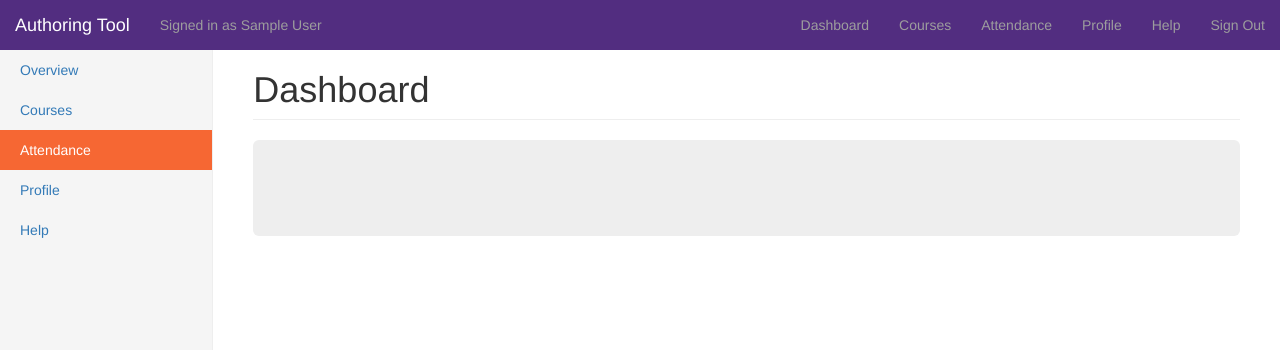
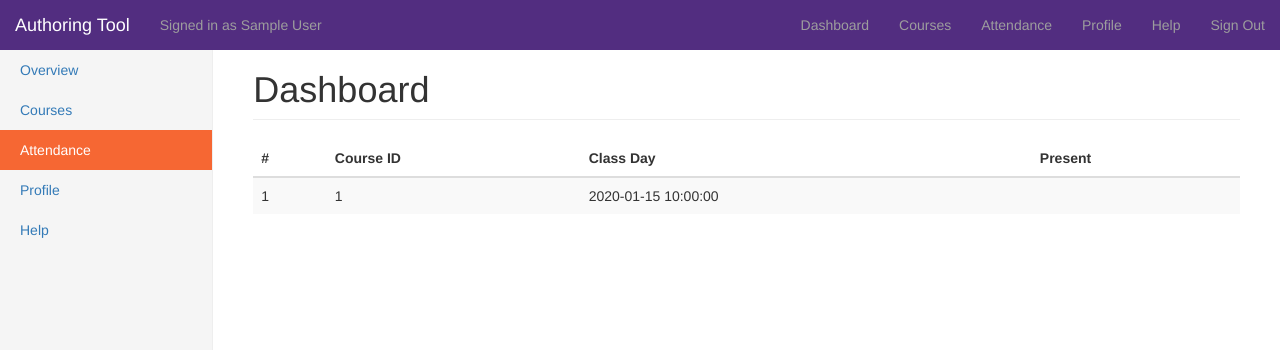
Before and after one commit to wrblack/authtool, a PHP site: page /attendance.php in a window 1280 px wide. Shown: the top 350 px of the page. Run offline with PHP 8.4, Linux system fonts and the light colour scheme; the visitor is signed in with stand-in values (Sample User, id 1); tables that the repository leaves empty or names only in its code hold one stand-in row (values such as "Sample post"); data that the repository does not hold is empty.

Commit message:
finished attendance page

```diff
--- a/attendance.php
+++ b/attendance.php
@@ -1,4 +1,5 @@
 <?php
+   include_once 'db_config.php';
    session_start();
    /* below pulls username from session superglobal.
       it would be more user friendly to pull the name
@@ -9,6 +10,18 @@
    } else {
       $name="VISITOR";
    }
+
+   //use idStudent to look up its attendance
+   if (!isset($_SESSION['userid'])) die("userid not set");
+   $id = $_SESSION['userid'];
+
+   //poll attendance row
+   $att_query = "SELECT idCourse, classDate, present FROM `attendance` WHERE `idStudent`='$id'";
+   if ($result = $connection->query($att_query)) {
+      $row = mysqli_fetch_assoc($result);
+      $result->free();
+   }
+   if ($row['present'] == 1) $attended = "Attended";
 ?>
 
 <!DOCTYPE html>
@@ -91,9 +104,27 @@
             </div>
             <div class="col-sm-9 col-sm-offset-3 col-md-10 col-md-offset-2 main">
                 <h1 class="page-header">Dashboard</h1>
-                <div class="jumbotron">
-
-                </div>
+                <div class="table-responsive">
+                    <table class="table table-striped">
+                        <thead>
+                            <tr>
+                                <th>#</th>
+                                <th>Course ID</th>
+                                <th>Class Day</th>
+                                <th>Present</th>
+                            </tr>
+                        </thead>
+                        <!-- to do: make php function that goes through coure info -->
+                        <tbody>
+                            <tr>
+                                <td><?php ?>1</td>
+                                <td><?php echo $row['idCourse']; ?></td>
+                                <td><?php echo $row['classDate']; ?></td>
+                                <td><?php echo $attended; ?></td>
+                            </tr>
+                        </tbody>
+                    </table>
+                 </div>
             </div>
         </div>
     </div>
--- a/courses.php
+++ b/courses.php
@@ -16,7 +16,7 @@
    $id = $_SESSION['userid'];
 
    //get course information
-   $course_query = "SELECT * FROM `course` WHERE idStudent = '$id';";
+   $course_query = "SELECT * FROM `course` WHERE `idStudent` = '$id'";
    if ($result = $connection->query($course_query)) {
       $row = mysqli_fetch_assoc($result);
       $result->free();
```
